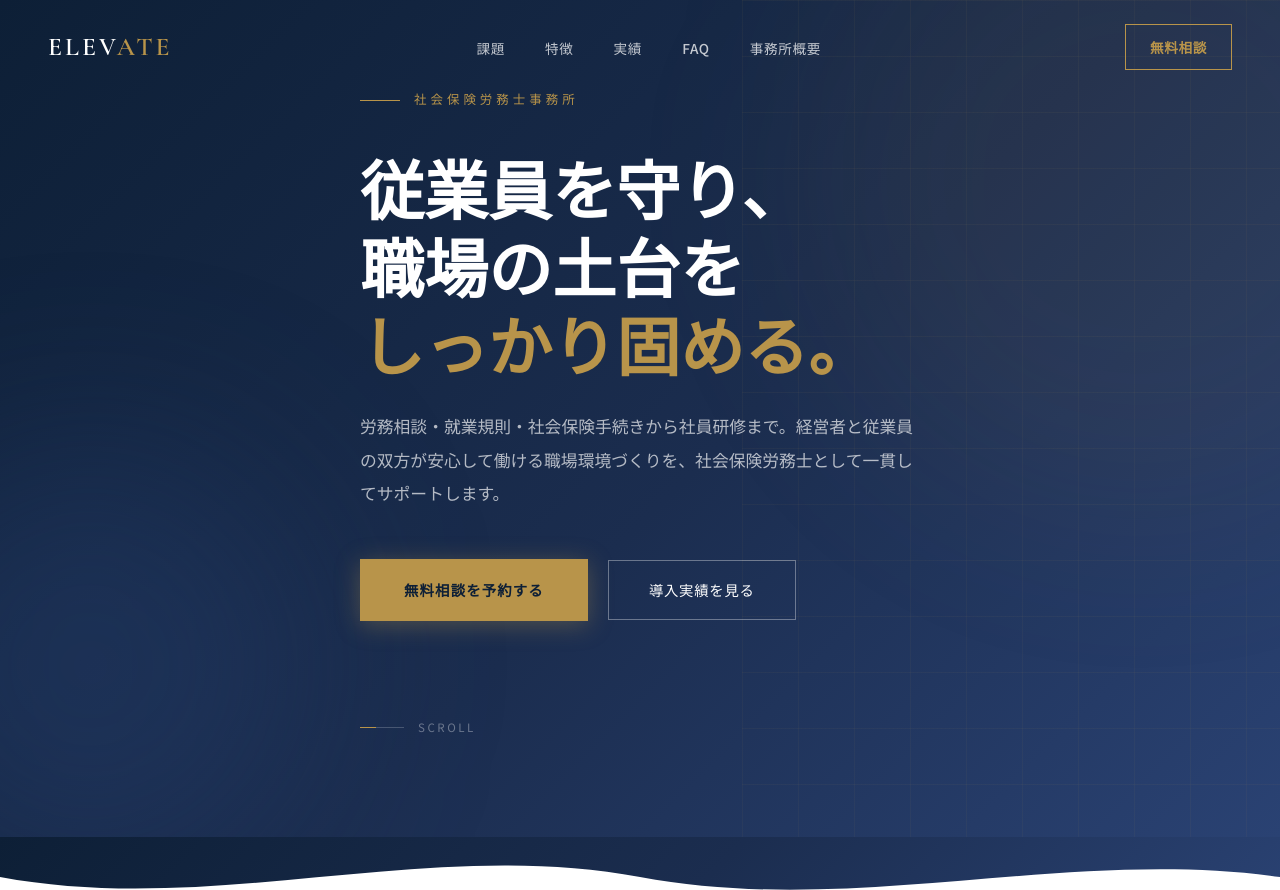
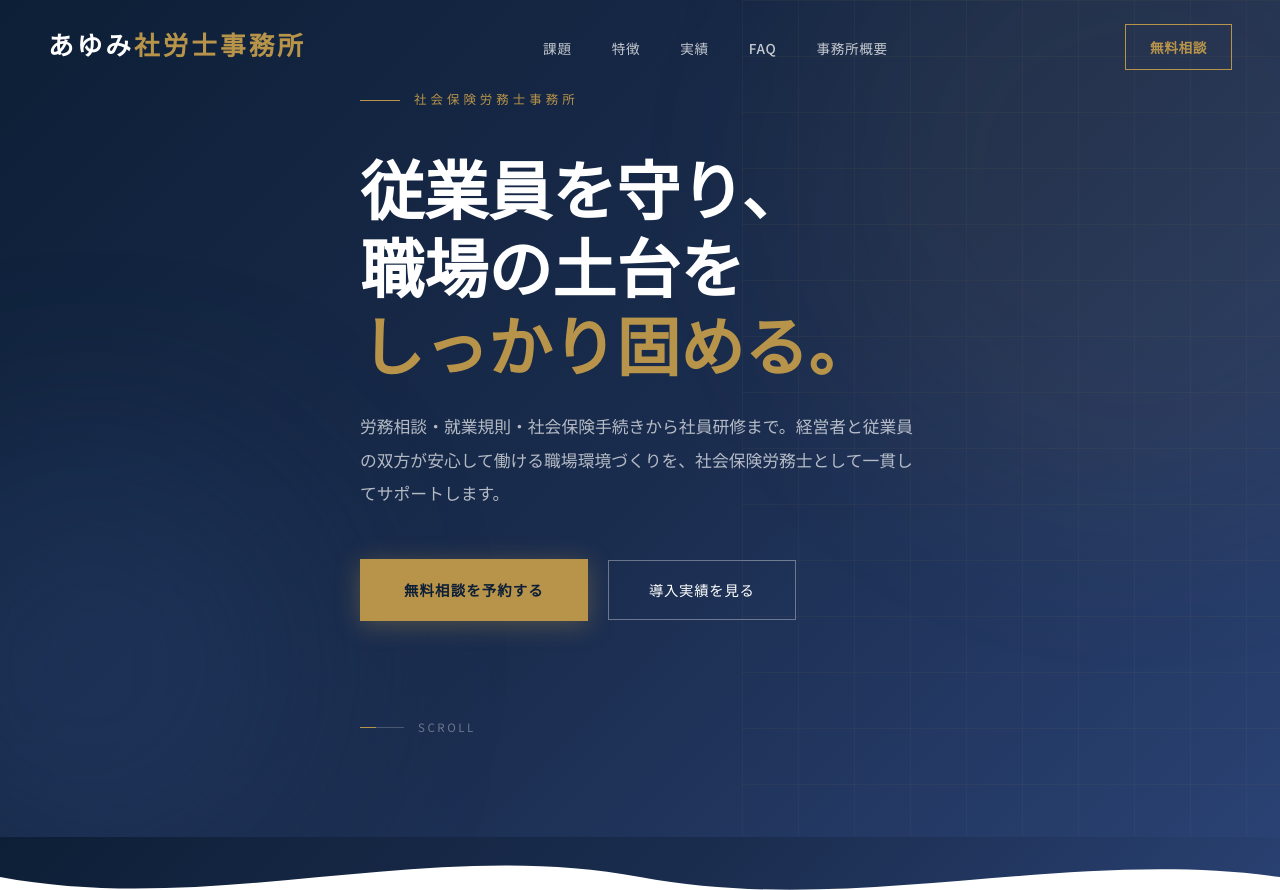
Before and after one commit to KatoAyu/ayumi-srai, a plain HTML site: page index.html in a window 1280 px wide. Shown: the top 890 px of the page. Drawn offline with nearby package versions, Linux system fonts and the light colour scheme.

Commit message:
ロゴをあゆみ社労士事務所に変更

```diff
--- a/index.html
+++ b/index.html
@@ -698,7 +698,7 @@
 
   <!-- Navigation -->
   <nav id="mainNav">
-    <a href="#" class="nav-logo">ELEV<span>ATE</span></a>
+    <a href="#" class="nav-logo">あゆみ<span>社労士事務所</span></a>
     <ul class="nav-links">
       <li><a href="#problem">課題</a></li>
       <li><a href="#features">特徴</a></li>
@@ -1116,7 +1116,7 @@
     <div class="footer-inner">
       <div class="footer-top">
         <div class="footer-brand">
-          <a href="#" class="nav-logo">ELEV<span>ATE</span></a>
+          <a href="#" class="nav-logo">あゆみ<span>社労士事務所</span></a>
           <p>行動変容にフォーカスした企業研修・人材育成で、組織の持続的な成長を支援します。</p>
         </div>
         <div class="footer-links-group">
```
